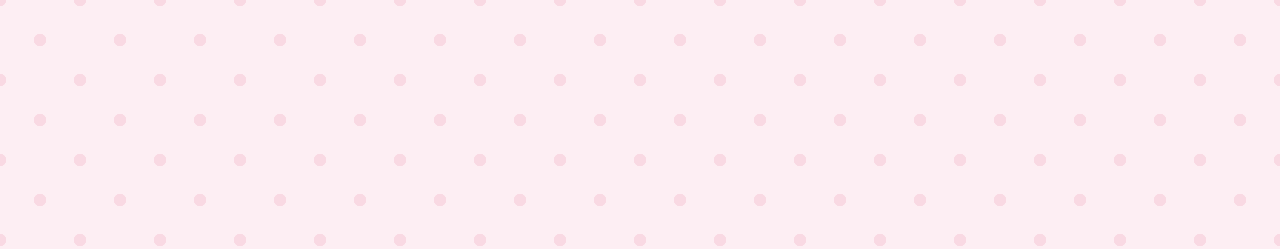
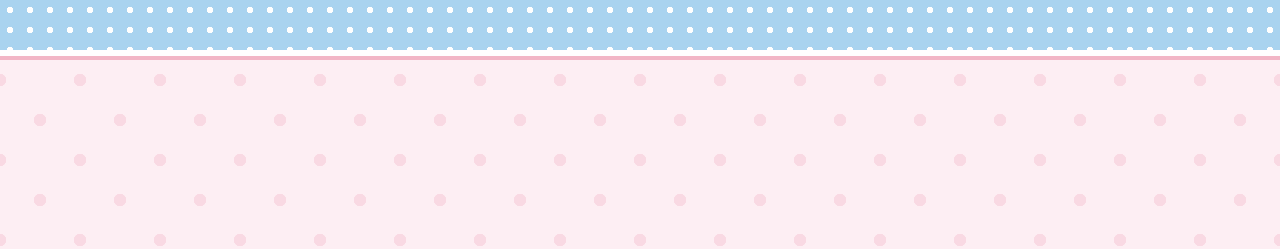
Before and after one commit to cinnamongirlgames/cinnamongirlgames-website, a plain HTML site: page index.html in a window 1280 px wide. Shown: the top 249 px of the page. Drawn offline with Linux system fonts and the light colour scheme; a web font is replaced by a local one.

Commit message:
Add blue polka dot strip at the top
Co-Authored-By: Claude Opus 5.5 <noreply@anthropic.com>
Claude-Session: https://claude.ai/code/session_016cHRctfNHM2FhxY8mQQEWL

```diff
--- a/css/style.css
+++ b/css/style.css
@@ -27,6 +27,17 @@ body {
     radial-gradient(#f9d9e3 6px, transparent 6.5px);
   background-size: 80px 80px;
   background-position: 0 0, 40px 40px;
+}
+
+/* ---------- Blue polka dot strip at the top ---------- */
+.top-bar {
+  height: 56px;
+  flex-shrink: 0;
+  background-color: #a9d3ef;
+  background-image: radial-gradient(#ffffff 3px, transparent 3.5px);
+  background-size: 20px 20px;
+  border-bottom: 6px solid #ffffff;
+  box-shadow: 0 4px 0 var(--pink);
 }
 
 /* ---------- Main message ---------- */
--- a/index.html
+++ b/index.html
@@ -13,6 +13,8 @@
 </head>
 <body>
 
+  <div class="top-bar" aria-hidden="true"></div>
+
   <main class="wip">
     <h1>cinnamongirlgames</h1>
     <p class="status">work in progress!</p>
```
